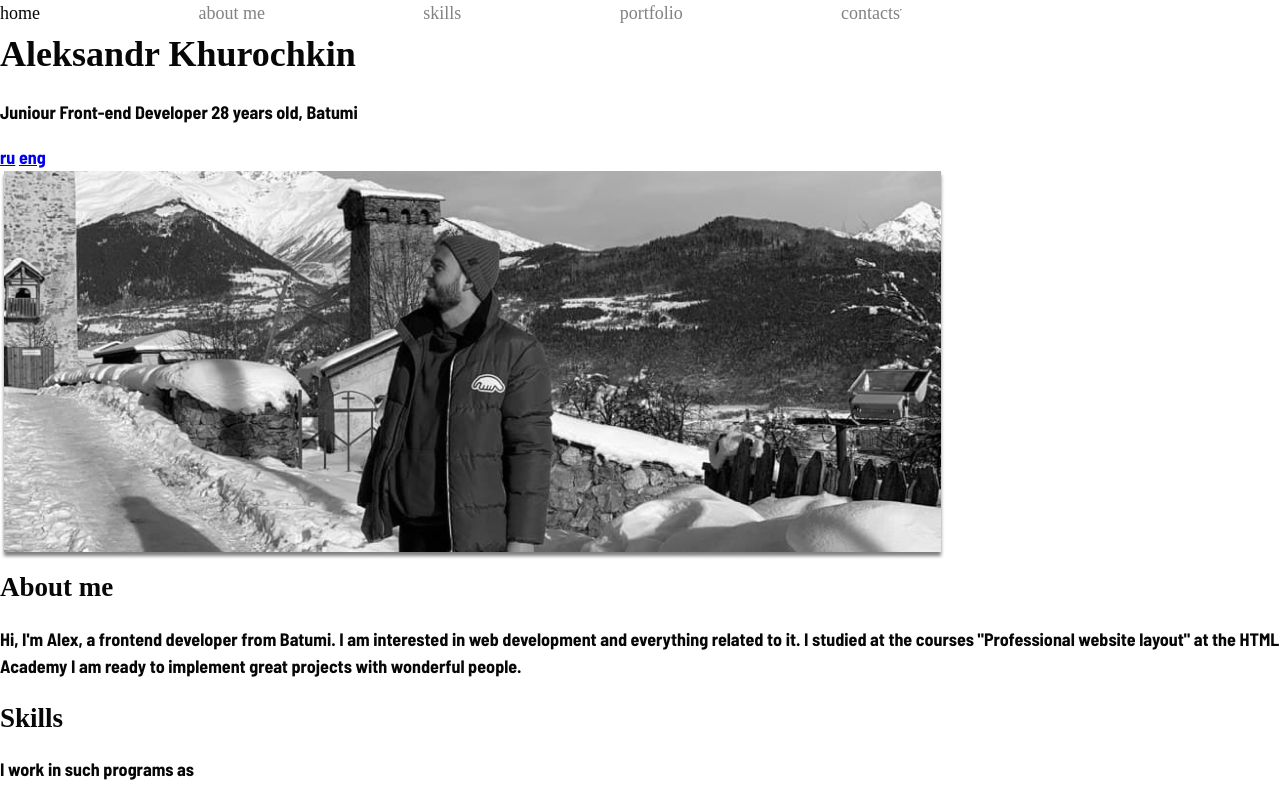
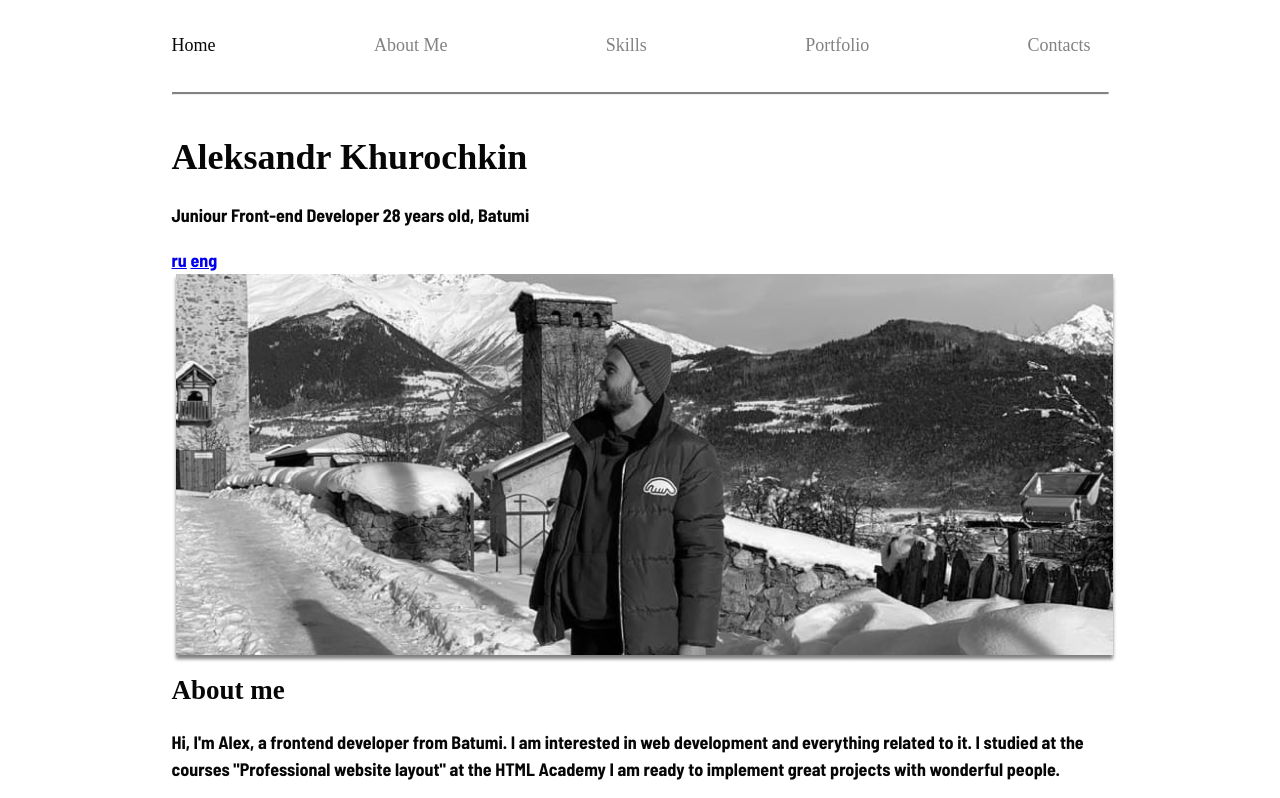
Before and after one commit to Capitan-kl/Portfolio, a plain HTML site: page index.html in a window 1280 px wide. Shown: the top 798 px of the page. Drawn offline with nearby package versions, Linux system fonts and the light colour scheme; a web font is replaced by a local one.

Commit message:
Update style-files

```diff
--- a/css/_colors.scss
+++ b/css/_colors.scss
@@ -5,3 +5,4 @@ $basic-white-2: #F2F2F2;
 $basic-neutral: #828282;
 $basic-grey: #e5e5e5;
 $basic-grey-2:#f6f6f6;
+$special:#688E62;
--- a/css/style.scss
+++ b/css/style.scss
@@ -36,29 +36,71 @@ background-color:$basic-white;
 .container{
 width: 100%;
 max-width: 937px;
+margin: 0 auto;
 }
 .menu{
     display: flex;
     flex-direction: row;
     justify-content:flex-start;
-    max-width: 937px;
-    width: 100%;
+    text-transform: capitalize;
+    font-family: $font-family-main;
     &__link {
         text-decoration: none;
         color: $basic-neutral;
-        font-family: $font-family-main;
         margin-right: 8.8rem ;
+        margin-top: 1.8rem;
+        &:hover {
+            color: $basic-black;
+        }
+        &:active {
+            opacity: 0.7;
+            color: $special;
+        }
         &_active{
-            color: $basic-black;
-            text-decoration: none;
-            font-family: $font-family-main;
-            margin-right: 8.8rem;
+        color: $basic-black;
+        text-decoration: none;
+        margin-right: 8.8rem;
+        margin-top: 1.8rem;
         }
         &_last {
-            margin: 0;
+            margin-top: 1.8rem;
             color: $basic-neutral;
             text-decoration: none;
-            font-family: $font-family-main;
+        &:hover {
+            color: $basic-black;}
+        &:active {
+            opacity: 0.7;
+            color: $special;}
+        }
+    }
+    &__line {
+        margin-top: 1.8rem ;
+        margin-bottom: 1.97rem;
+        &_style {
+            border-top: 2px solid $basic-neutral;
+	        box-shadow: 0 10px 10px -10px $basic-black-2 inset;
         }
     }
 }
+.page__content {
+margin: 0;
+padding: 0;
+}
+
+.main {
+width: 100%;
+max-width: 937px;
+margin: 0 auto;
+    // &__container {
+    //     &__content {
+    //         &__title {}
+    //         &__paragraf {}
+    //         &__language {
+    //             .button {}
+    //         }
+    //     }
+    // }
+}
+
+//button rus_lang
+//button en_lang active_lang"
--- a/index.html
+++ b/index.html
@@ -26,8 +26,8 @@
                     <a href="#" class="menu__link">skills</a>
                     <a href="#" class="menu__link">portfolio</a>
                     <a href="#" class="menu__link_last">contacts</a>
-                    <div class="menu__line"><hr class="menu__line_style"></div>
                 </div>
+                <div class="menu__line"><hr class="menu__line_style"></div>
             </nav>
         </header>
         <main class="page__content">
```
Also changed, not shown: css/style.css.
